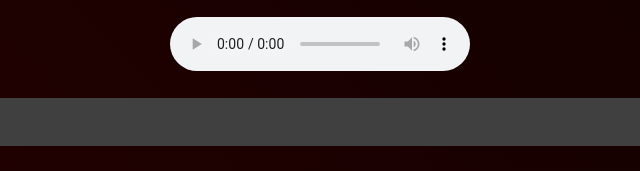
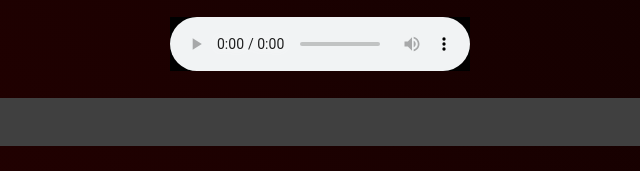
Before and after one commit to ixlm02/miamor, a plain HTML site: page index.html in a window 1280 px wide. Shown: the part 1201-1372 px from the top of the page, 320-960 px from the left. Drawn offline with Linux system fonts and the light colour scheme; a web font is replaced by a local one.

Commit message:
Update stylesheet.css

```diff
--- a/stylesheet.css
+++ b/stylesheet.css
@@ -77,4 +77,5 @@
 }
 audio {
     margin-bottom: 20px;
+    background-color: Black;
 }
```
